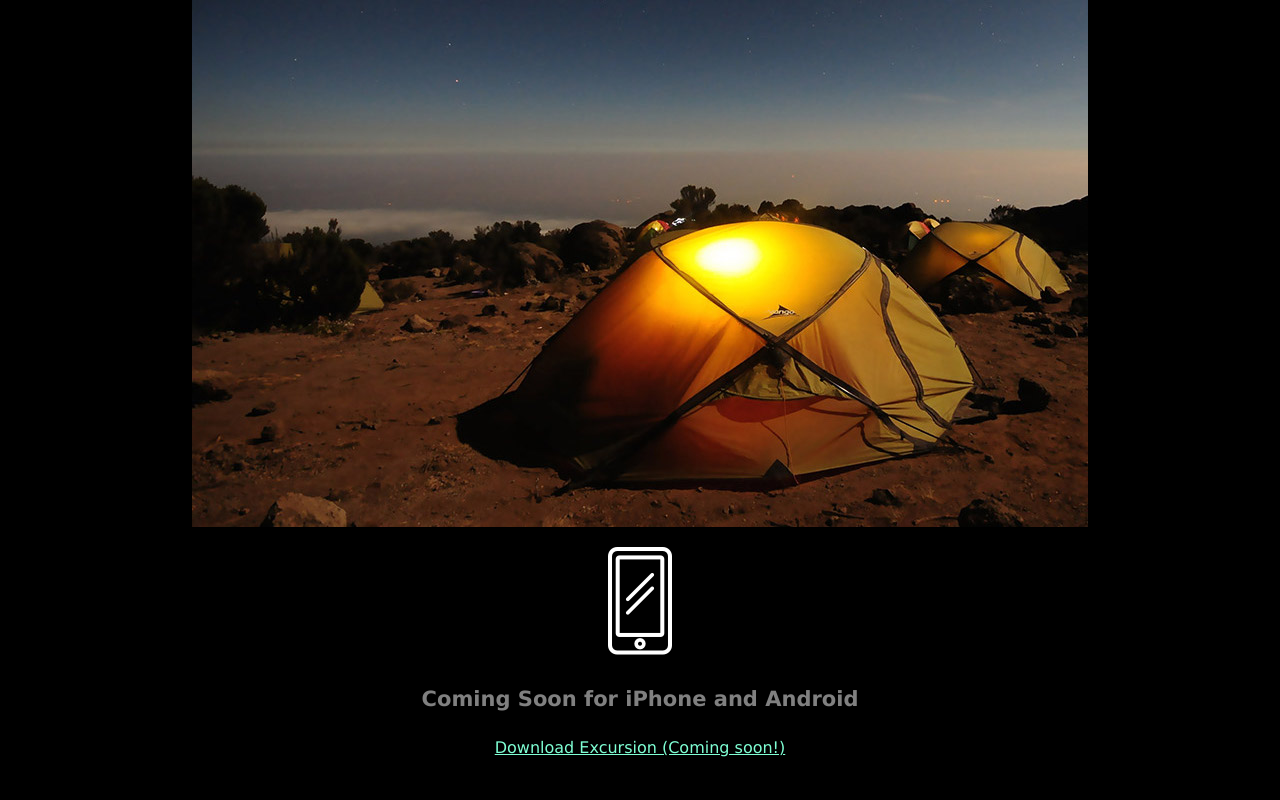
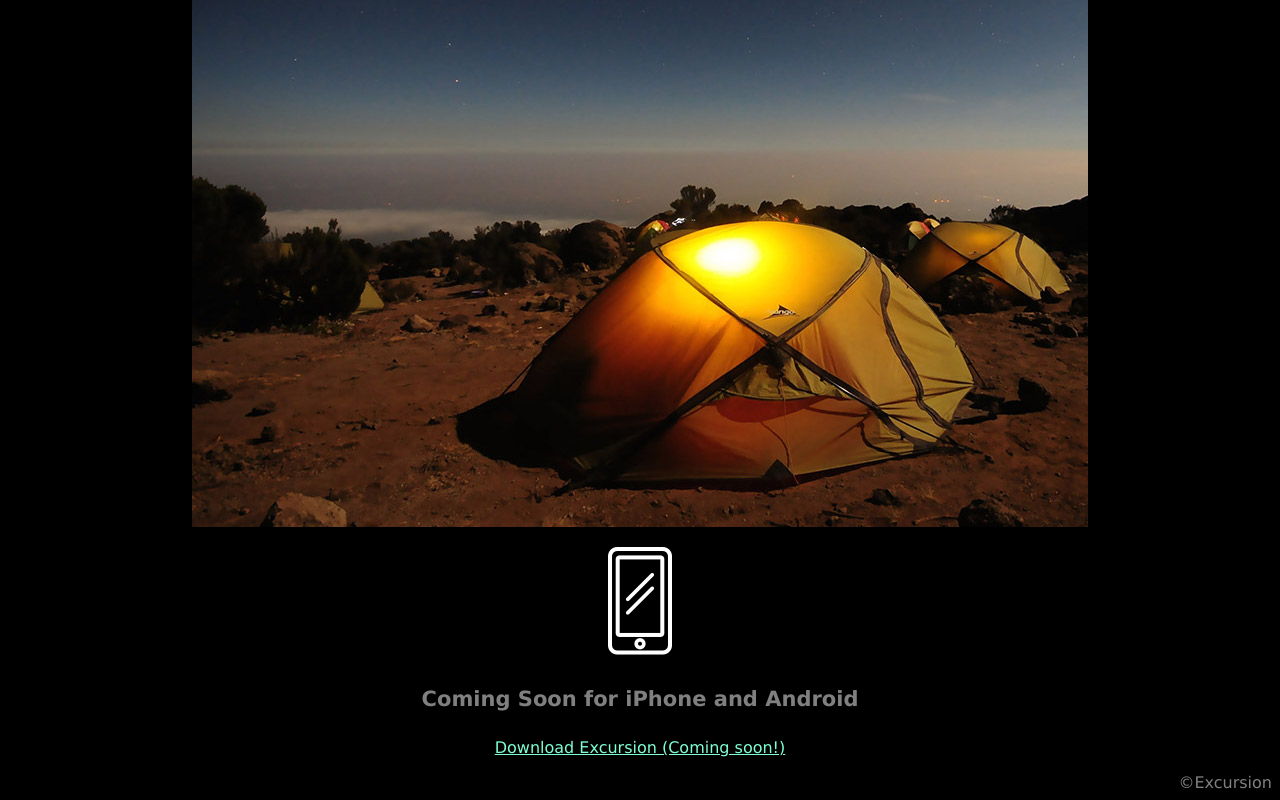
Before and after one commit to drewzin777/excursion, a plain HTML site: page index.html in a window 1280 px wide. Shown: the part 485-1285 px from the top of the page. Before the commit the page ends 1258 px from the top, so only its background shows below. Drawn offline with Linux system fonts and the light colour scheme.

Commit message:
added footer

```diff
--- a/index.html
+++ b/index.html
@@ -22,6 +22,10 @@
     <p><img src="resources/images/phone.png"></p>
     <h4 class="header--sub-header">Coming Soon for iPhone and Android</h4>
     <p><a href="#" class="link--cta">Download Excursion (Coming soon!)</a></p>
+
+    <footer>
+        ©Excursion
+    </footer>
 </body>
 
 </html>
--- a/resources/css/style.css
+++ b/resources/css/style.css
@@ -31,3 +31,8 @@ body {
     color: aquamarine;
     font-size: 16px;
 }
+
+footer {
+    text-align: right;
+    color: gray;
+}
```
